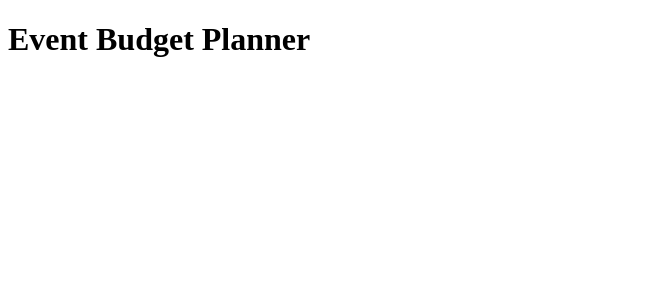
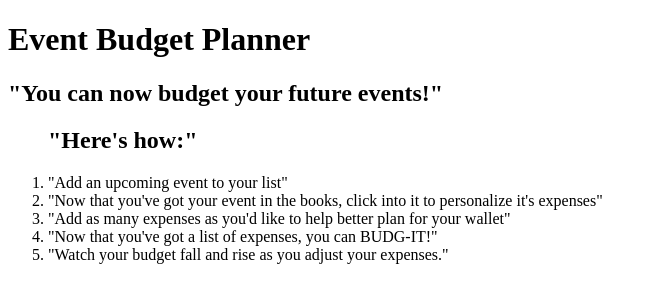
Before and after one commit to SuitcaseCoder/Budget_App, a website: page public/index.html in a window 1280 px wide. Shown: the whole page, without its empty margins (0-657 px from the left). Drawn offline with nearby package versions, Linux system fonts and the light colour scheme; no server answers.

Commit message:
added intro text

```diff
--- a/public/index.html
+++ b/public/index.html
@@ -10,8 +10,18 @@
 
     <header>
       <h1 role='banner'>Event Budget Planner</h1>
+      <div id="intro">
+        <h2>"You can now budget your future events!"</h2>
+        <ol>
+          <h2>"Here's how:"</h2>
+          <li>"Add an upcoming event to your list"</li>
+          <li>"Now that you've got your event in the books, click into it to personalize it's expenses"</li>
+          <li>"Add as many expenses as you'd like to help better plan for your wallet"</li>
+          <li>"Now that you've got a list of expenses, you can BUDG-IT!"</li>
+          <li>"Watch your budget fall and rise as you adjust your expenses."</li>
+        </ol>
+      </div>
     </header>
-
     <main>
 
     </main>
```
